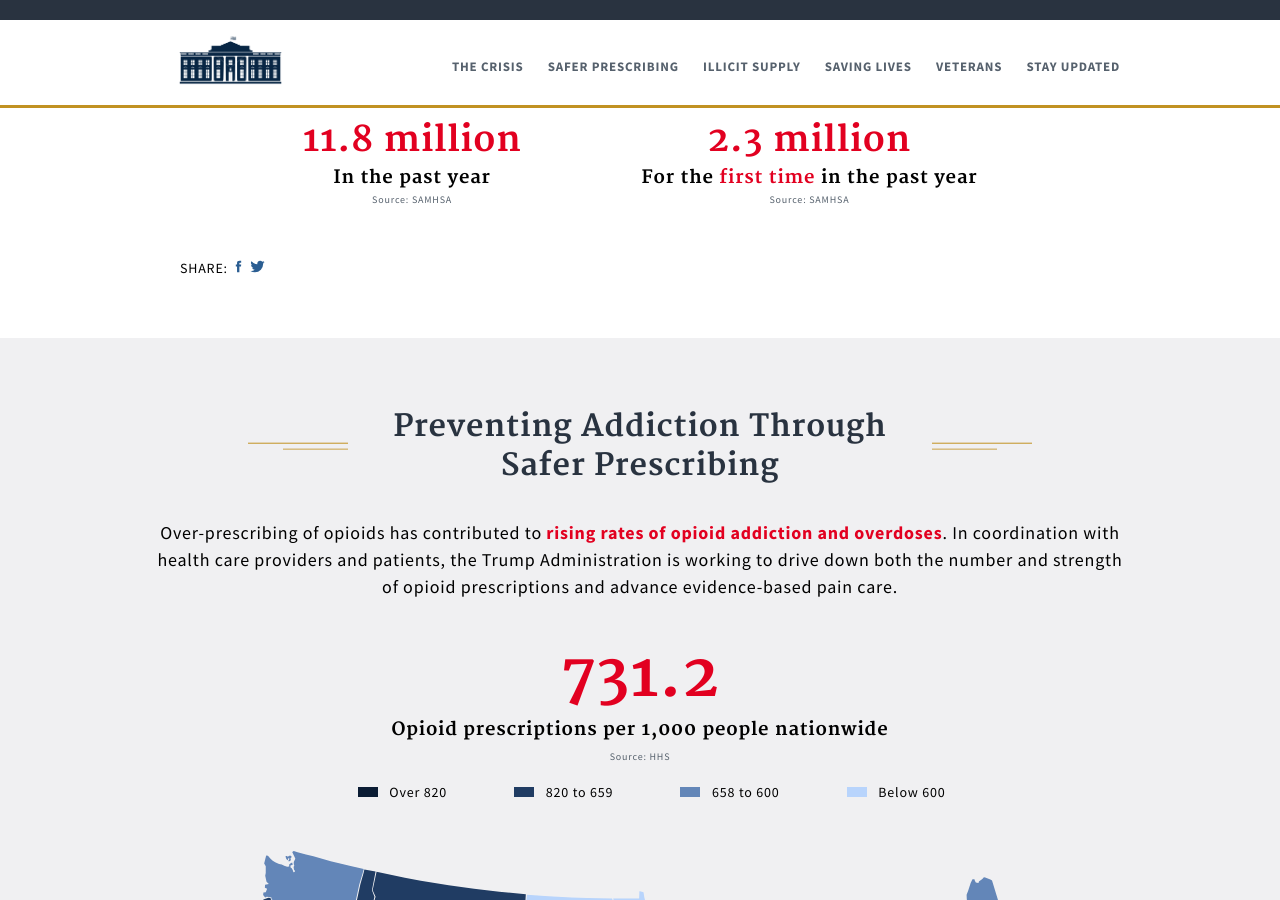
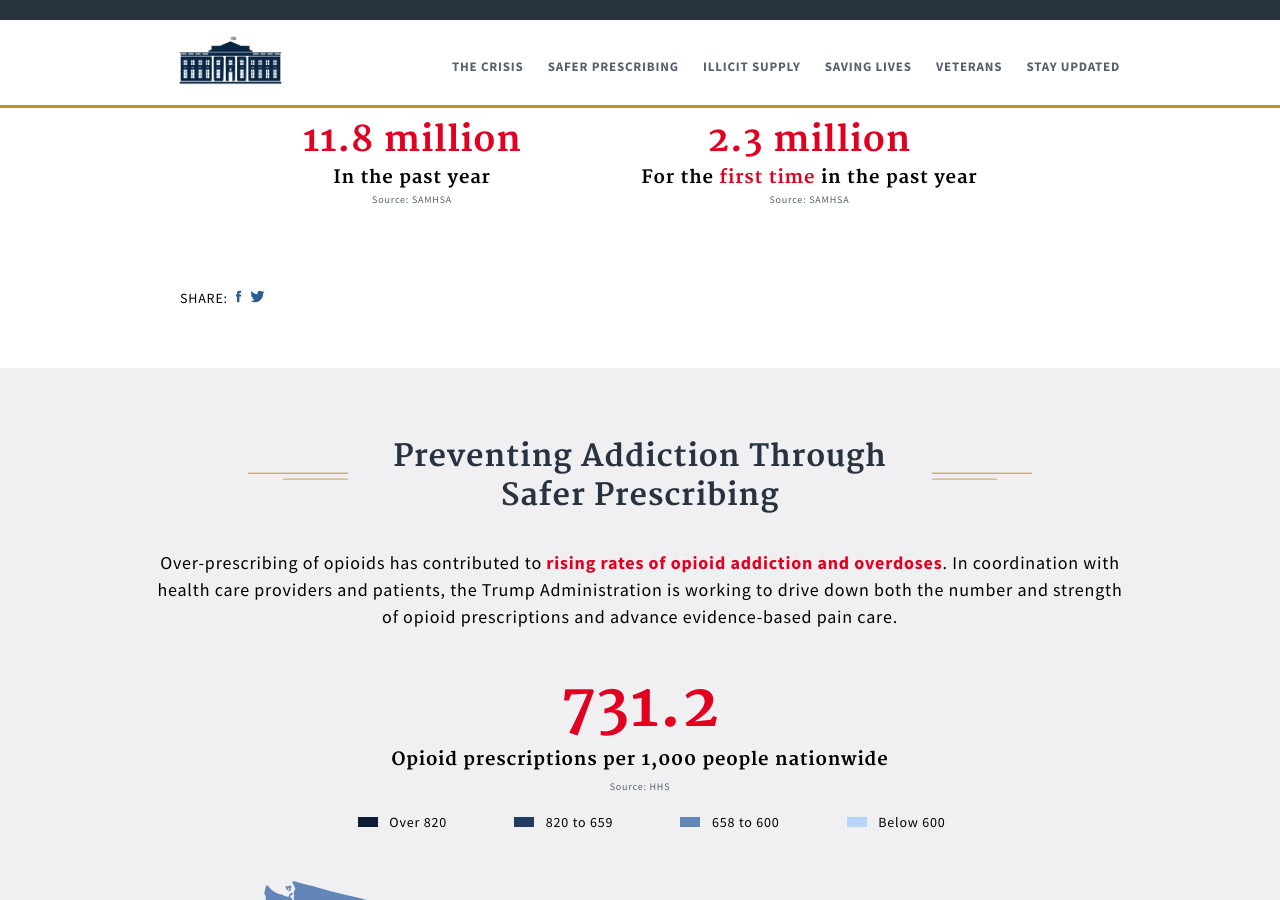
Before and after one commit to GSA/opioids.gov, a Jekyll site: the page built from index.md, in a window 1280 px wide and 900 px high, scrolled down 1594 px. Built offline with Jekyll 4.4.1, drawn with Linux system fonts in a browser that asks for light colours; nearby versions of some CDN libraries.

Commit message:
Updating - Mobile View

```diff
--- a/_sass/_base_styling.scss
+++ b/_sass/_base_styling.scss
@@ -96,7 +96,7 @@ h2 {
 p {
     text-align: center;
     letter-spacing: .08rem;
-    font-size: 1.6rem;
+    font-size: 1.5rem;
 
     @media screen and (min-width: $medium-screen) {
        font-size: 1.8rem;
@@ -151,7 +151,7 @@ p > span {
 }
 
 .site-lead {
-    height: 80vh;
+    height: 85vh;
 
      @media screen and (min-width: $medium-screen) {
         height: 90vh;
@@ -160,7 +160,7 @@ p > span {
 
         .lead-text {
             position: absolute;
-            top: 40%;
+            top: 45%;
             -webkit-transform: translateY(-50%);
                 -ms-transform: translateY(-50%);
                     transform: translateY(-50%);
@@ -473,6 +473,11 @@ p > span {
             line-height: 5rem;
             color: $color-red;
             letter-spacing: .08rem;
+            padding-bottom: 30px;
+
+                @media screen and (min-width: $medium-screen) {
+                    paddining-bottom:10px;
+                }
 
         }
     }
```
